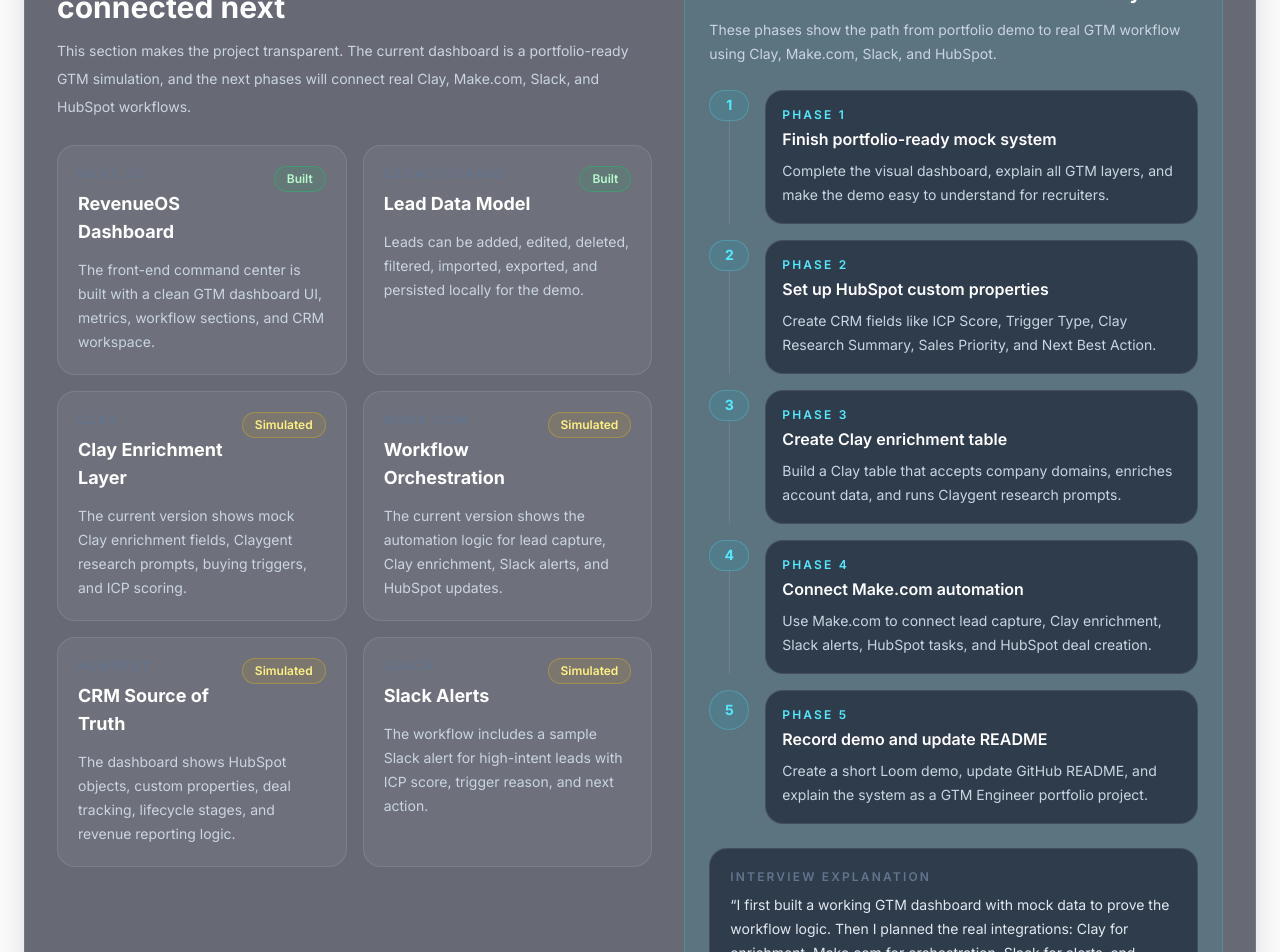
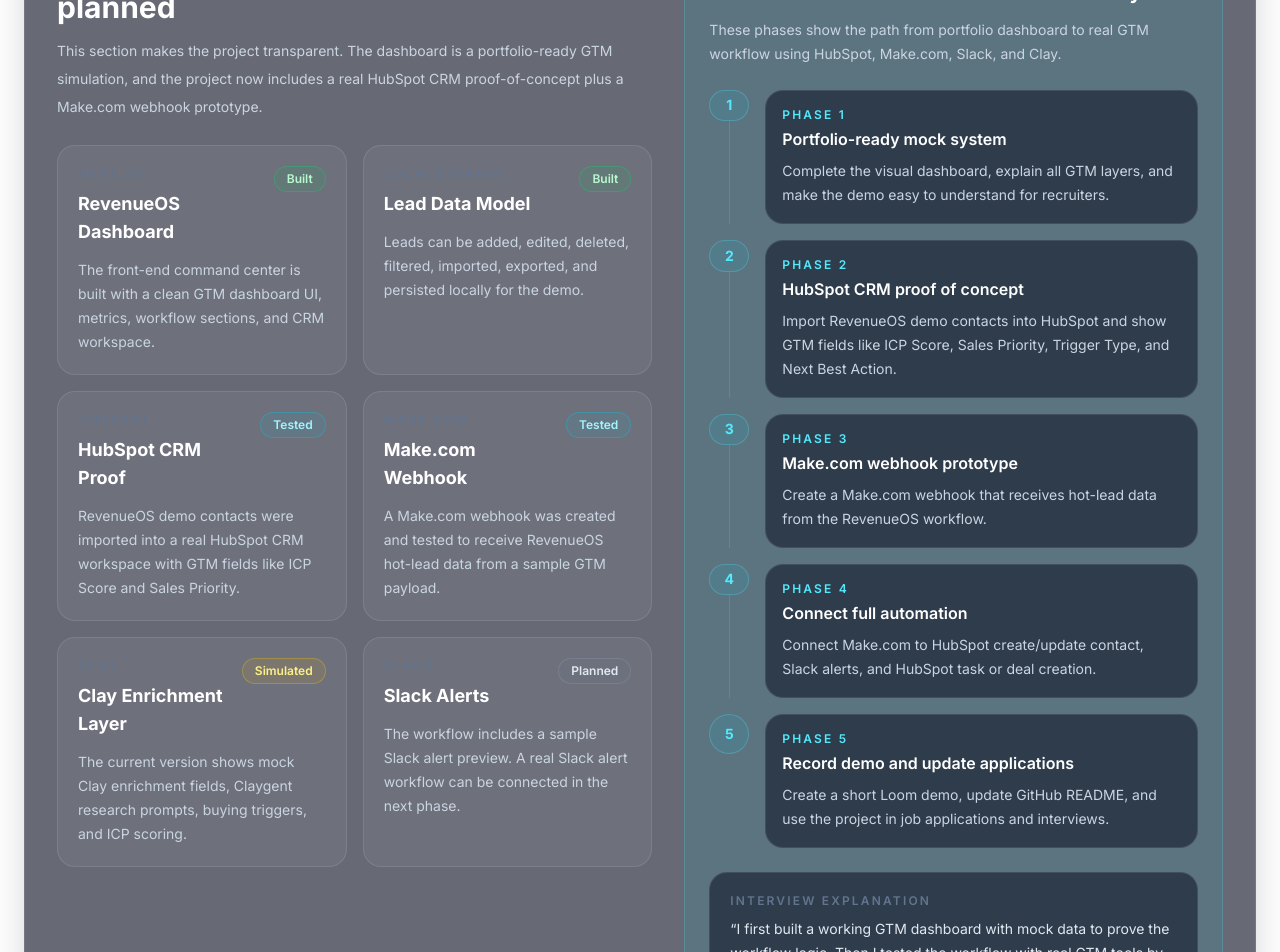
Before and after one commit to Asad97531/revenueos-ai, a Next.js app: page /dashboard in a window 1280 px wide. Shown: the part 6680-7632 px from the top of the page. Built offline with nearby package versions, Linux system fonts and the light colour scheme.

Commit message:
Add HubSpot proof of concept to project

```diff
--- a/components/dashboard/GTMImplementationStatus.tsx
+++ b/components/dashboard/GTMImplementationStatus.tsx
@@ -14,6 +14,20 @@
       "Leads can be added, edited, deleted, filtered, imported, exported, and persisted locally for the demo.",
   },
   {
+    title: "HubSpot CRM Proof",
+    tool: "HubSpot",
+    status: "Tested",
+    description:
+      "RevenueOS demo contacts were imported into a real HubSpot CRM workspace with GTM fields like ICP Score and Sales Priority.",
+  },
+  {
+    title: "Make.com Webhook",
+    tool: "Make.com",
+    status: "Tested",
+    description:
+      "A Make.com webhook was created and tested to receive RevenueOS hot-lead data from a sample GTM payload.",
+  },
+  {
     title: "Clay Enrichment Layer",
     tool: "Clay",
     status: "Simulated",
@@ -21,58 +35,44 @@
       "The current version shows mock Clay enrichment fields, Claygent research prompts, buying triggers, and ICP scoring.",
   },
   {
-    title: "Workflow Orchestration",
-    tool: "Make.com",
-    status: "Simulated",
-    description:
-      "The current version shows the automation logic for lead capture, Clay enrichment, Slack alerts, and HubSpot updates.",
-  },
-  {
-    title: "CRM Source of Truth",
-    tool: "HubSpot",
-    status: "Simulated",
-    description:
-      "The dashboard shows HubSpot objects, custom properties, deal tracking, lifecycle stages, and revenue reporting logic.",
-  },
-  {
     title: "Slack Alerts",
     tool: "Slack",
-    status: "Simulated",
+    status: "Planned",
     description:
-      "The workflow includes a sample Slack alert for high-intent leads with ICP score, trigger reason, and next action.",
+      "The workflow includes a sample Slack alert preview. A real Slack alert workflow can be connected in the next phase.",
   },
 ];
 
 const nextBuildSteps = [
   {
     phase: "Phase 1",
-    title: "Finish portfolio-ready mock system",
+    title: "Portfolio-ready mock system",
     details:
       "Complete the visual dashboard, explain all GTM layers, and make the demo easy to understand for recruiters.",
   },
   {
     phase: "Phase 2",
-    title: "Set up HubSpot custom properties",
+    title: "HubSpot CRM proof of concept",
     details:
-      "Create CRM fields like ICP Score, Trigger Type, Clay Research Summary, Sales Priority, and Next Best Action.",
+      "Import RevenueOS demo contacts into HubSpot and show GTM fields like ICP Score, Sales Priority, Trigger Type, and Next Best Action.",
   },
   {
     phase: "Phase 3",
-    title: "Create Clay enrichment table",
+    title: "Make.com webhook prototype",
     details:
-      "Build a Clay table that accepts company domains, enriches account data, and runs Claygent research prompts.",
+      "Create a Make.com webhook that receives hot-lead data from the RevenueOS workflow.",
   },
   {
     phase: "Phase 4",
-    title: "Connect Make.com automation",
+    title: "Connect full automation",
     details:
-      "Use Make.com to connect lead capture, Clay enrichment, Slack alerts, HubSpot tasks, and HubSpot deal creation.",
+      "Connect Make.com to HubSpot create/update contact, Slack alerts, and HubSpot task or deal creation.",
   },
   {
     phase: "Phase 5",
-    title: "Record demo and update README",
+    title: "Record demo and update applications",
     details:
-      "Create a short Loom demo, update GitHub README, and explain the system as a GTM Engineer portfolio project.",
+      "Create a short Loom demo, update GitHub README, and use the project in job applications and interviews.",
   },
 ];
 
@@ -81,8 +81,16 @@
     return "border-green-400/30 bg-green-500/10 text-green-200";
   }
 
+  if (status === "Tested") {
+    return "border-cyan-400/30 bg-cyan-500/10 text-cyan-200";
+  }
+
   if (status === "Simulated") {
     return "border-yellow-400/30 bg-yellow-500/10 text-yellow-200";
+  }
+
+  if (status === "Planned") {
+    return "border-slate-400/30 bg-slate-500/10 text-slate-200";
   }
 
   return "border-white/10 bg-white/5 text-slate-300";
@@ -98,13 +106,13 @@
           </p>
 
           <h2 className="mt-2 text-2xl font-bold text-white md:text-3xl">
-            What is built now and what will be connected next
+            What is built, tested, simulated, and planned
           </h2>
 
           <p className="mt-3 max-w-3xl text-sm leading-7 text-slate-300">
-            This section makes the project transparent. The current dashboard is
-            a portfolio-ready GTM simulation, and the next phases will connect
-            real Clay, Make.com, Slack, and HubSpot workflows.
+            This section makes the project transparent. The dashboard is a
+            portfolio-ready GTM simulation, and the project now includes a real
+            HubSpot CRM proof-of-concept plus a Make.com webhook prototype.
           </p>
 
           <div className="mt-6 grid gap-4 md:grid-cols-2">
@@ -151,8 +159,8 @@
           </h3>
 
           <p className="mt-3 text-sm leading-6 text-slate-300">
-            These phases show the path from portfolio demo to real GTM workflow
-            using Clay, Make.com, Slack, and HubSpot.
+            These phases show the path from portfolio dashboard to real GTM
+            workflow using HubSpot, Make.com, Slack, and Clay.
           </p>
 
           <div className="mt-6 space-y-4">
@@ -192,9 +200,9 @@
 
             <p className="mt-2 text-sm leading-6 text-slate-200">
               “I first built a working GTM dashboard with mock data to prove the
-              workflow logic. Then I planned the real integrations: Clay for
-              enrichment, Make.com for orchestration, Slack for alerts, and
-              HubSpot as the CRM source of truth.”
+              workflow logic. Then I tested the workflow with real GTM tools by
+              importing RevenueOS contacts into HubSpot and creating a Make.com
+              webhook to receive hot-lead data.”
             </p>
           </div>
         </div>
```
